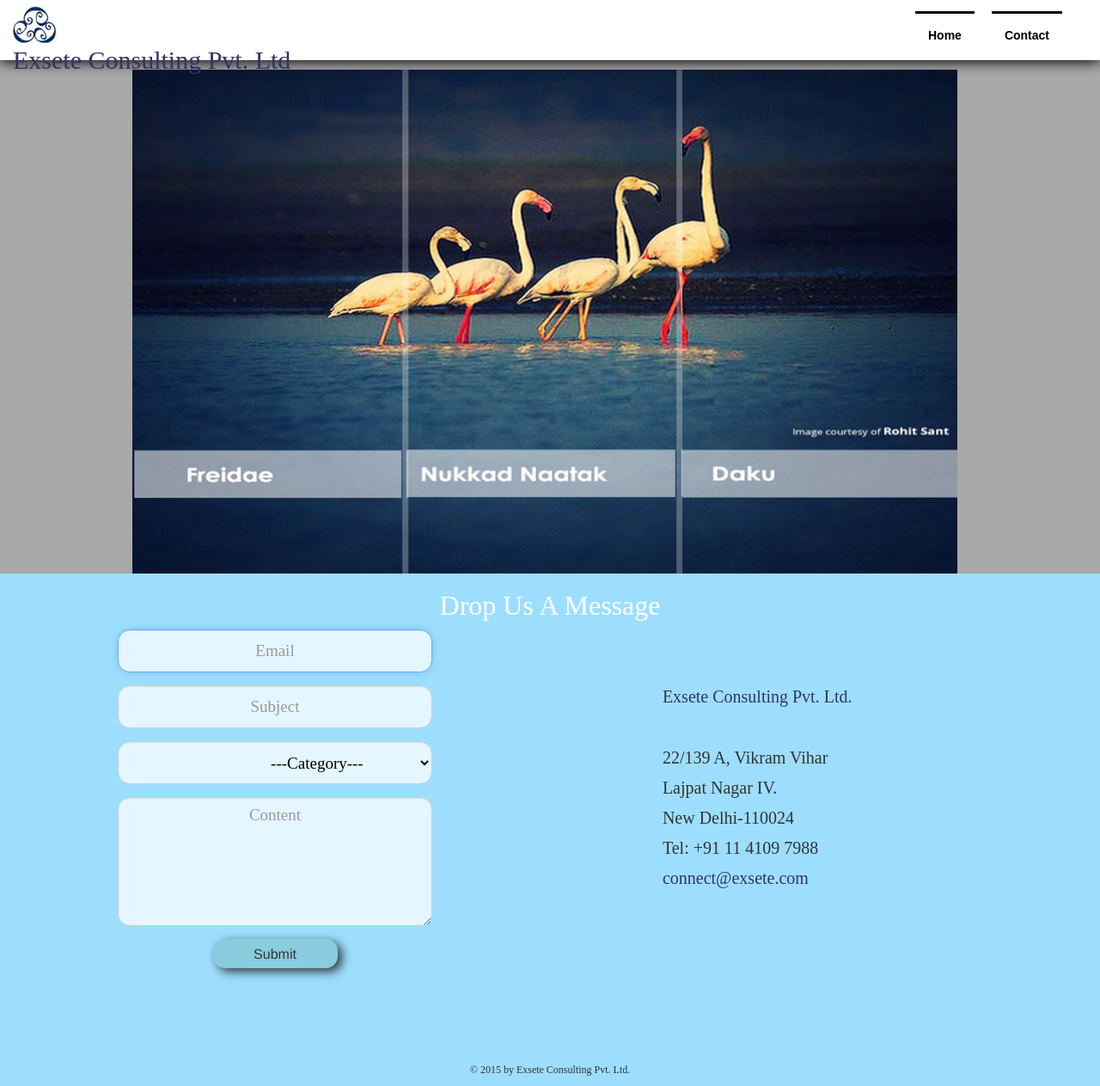
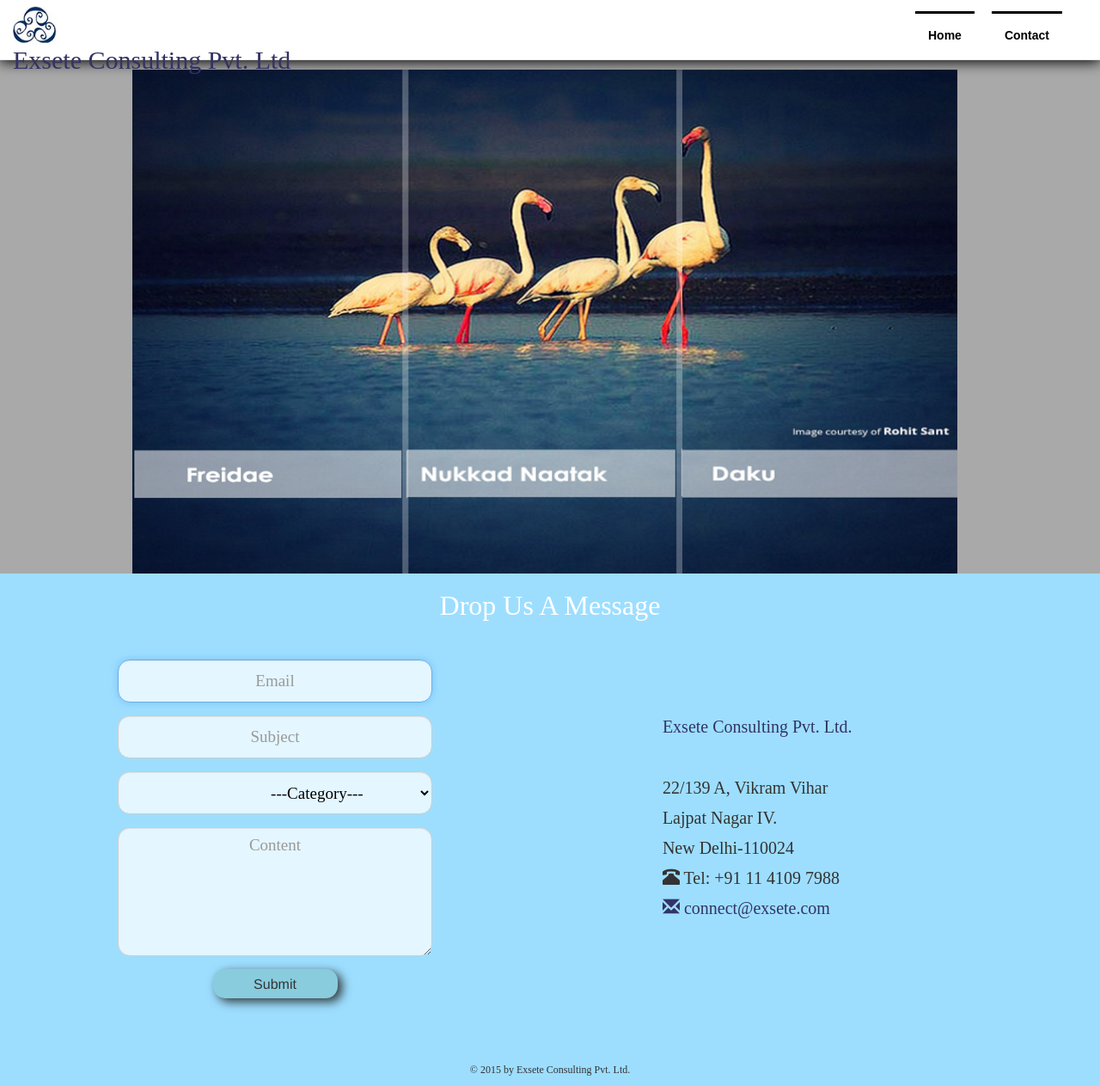
Before and after one commit to vastrabyaastha/vastrabyaastha.github.io, a Jekyll site: the page built from index.md, in a window 1280 px wide and 1263 px high. Shown: the whole window at 86% size. Built offline with Jekyll 4.4.1, drawn with Linux system fonts in a browser that asks for light colours; nearby versions of some CDN libraries; some web fonts are replaced; Markdown is read by kramdown in place of the engine named in the settings.

Commit message:
cont us 1.2
margins improved

```diff
--- a/data/css/exsete.css
+++ b/data/css/exsete.css
@@ -162,7 +162,7 @@
 }
 
 .cont-bottom-txt {
-      margin-top: 75px;
+      margin-top: 40px;
       width: auto;
       text-align: center;
       font-family: 'Century Gothic';
@@ -177,3 +177,7 @@
 #myNavbar {
     min-width: 191px;
 }
+
+.margin-top {
+    margin-top: 45px
+}
--- a/index.md
+++ b/index.md
@@ -24,7 +24,7 @@
 <div class="container-fluid bakgrnd-con">
     <a name="contact"></a>
     <h3 class="heading-con">Drop Us A Message</h3>
-    <div class="row">
+    <div class="row margin-top">
         <div class="col-sm-6">
             <form role="form" method="POST"  id="form_reach_us" >
                 <div class="form-group">
@@ -56,8 +56,8 @@
                 22/139 A, Vikram Vihar<br>
                 Lajpat Nagar IV.<br>
                 New Delhi-110024<br>
-                Tel: +91 11 4109 7988<br>
-                <span class="cont-font-col">connect@exsete.com</span> <br>
+                <span class="glyphicon glyphicon-phone-alt"></span>  Tel: +91 11 4109 7988<br>
+                <span class="cont-font-col"><span class="glyphicon glyphicon-envelope"></span>  connect@exsete.com</span> <br>
             </p>
         </div>
     </div>
```
Also changed, not shown: 2 other files.
